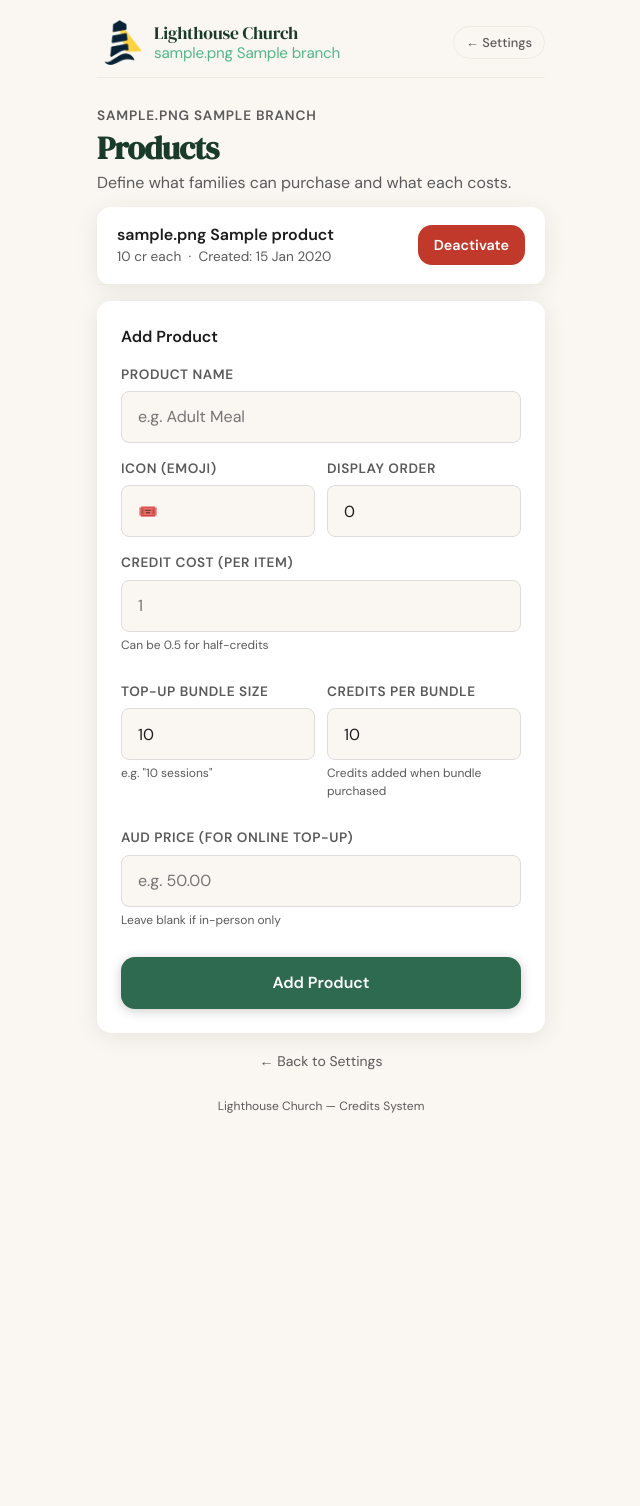
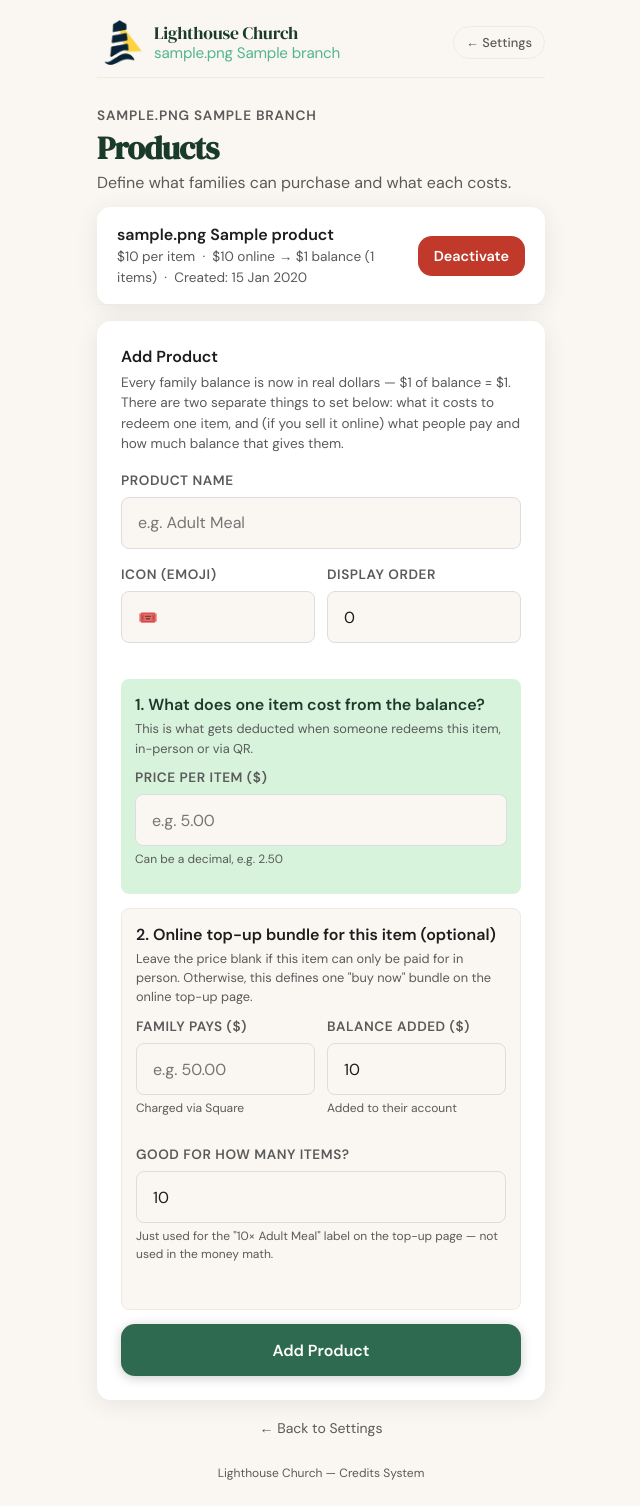
Before and after one commit to resolvedlogic-nsw/4pmdinners, a Django app: page /settings/branch/1/products/ in a window 1280 px wide. Shown: the whole page, without its empty margins (319-959 px from the left). Before the commit the page ends 1113 px from the top, so only its background shows below. Run offline with Django 5.2, Linux system fonts and the light colour scheme; a user stored in the database is signed in; tables that the repository leaves empty hold one stand-in row (values such as "Sample post").

Commit message:
immediate use

```diff
--- a/meals/views.py
+++ b/meals/views.py
@@ -45,6 +45,32 @@ def make_qr_svg(data: str) -> str:
 
 def _site_base_url(request):
     return f"{request.scheme}://{request.get_host()}"
+
+def _build_redeem_nonce_from_order(order):
+    """
+    Turn a completed 'redeem it now' top-up order into a QRCodeNonce, using
+    the same products/quantities the family just paid for. Idempotent: if a
+    nonce already exists for this order (e.g. the success page was reloaded),
+    that same nonce is returned instead of a new one.
+    """
+    existing = getattr(order, 'redemption_nonce', None)
+    if existing is not None:
+        return existing
+
+    product_list = []
+    for item in order.cart_data:
+        pid = item.get('product_id')
+        qty = int(item.get('quantity', 0))
+        if pid and qty > 0:
+            product_list.append({'id': pid, 'qty': qty})
+
+    return QRCodeNonce.objects.create(
+        family=order.family,
+        branch=order.branch,
+        credit_units=order.credits_to_add,
+        child_ids=product_list,
+        order=order,
+    )
 
 # ─────────────────────────────────────────────────────────────────────────────
 #  Home & Branch Index
@@ -334,7 +360,7 @@ def generate_qr(request, branch_slug):
             return redirect('branch_user_summary', branch_slug=branch_slug)
         total_cost = Decimal(count)
         if pocket.balance < total_cost:
-            messages.error(request, 'Insufficient credits in this programme pocket.')
+            messages.error(request, 'Insufficient balance in this programme pocket.')
             return redirect('branch_user_summary', branch_slug=branch_slug)
         nonce = QRCodeNonce.objects.create(family=family, branch=branch, credit_units=total_cost, child_ids=actual_ids)
     else:
@@ -352,7 +378,7 @@ def generate_qr(request, branch_slug):
             messages.error(request, 'Please select at least one item.')
             return redirect('branch_user_summary', branch_slug=branch_slug)
         if pocket.balance < total_cost:
-            messages.error(request, 'Insufficient credits in this programme pocket.')
+            messages.error(request, 'Insufficient balance in this programme pocket.')
             return redirect('branch_user_summary', branch_slug=branch_slug)
 
         product_list = [{'id': pid, 'qty': qty} for pid, qty in product_quantities.items()]
@@ -430,7 +456,8 @@ def topup_checkout(request, branch_slug):
                         total_aud     += line_aud
                         credits_to_add += line_credits
                         cart_items.append({
-                            'name':             f"{product.name} ({product.topup_bundle} credits)",
+                            'product_id':       product.id,
+                            'name':             f"{product.name} (${product.topup_credits} added)",
                             'quantity':         str(qty),
                             'unit_price_cents': int(product.price_aud * 100),
                         })
@@ -444,6 +471,11 @@ def topup_checkout(request, branch_slug):
 
     cart_summary = ', '.join(summary_parts)
 
+    # "Redeem immediately" only makes sense where redemption is itemised by
+    # product/quantity. Children's programmes redeem by picking a child, not
+    # by product, so that flow always goes back through the normal picker.
+    redeem_now = (request.POST.get('redeem_now') == 'yes') and not branch.is_children_programme
+
     order = SquarePaymentOrder.objects.create(
         family=family,
         branch=branch,
@@ -451,6 +483,7 @@ def topup_checkout(request, branch_slug):
         amount_aud=total_aud,
         cart_summary=cart_summary,
         cart_data=cart_items,
+        redeem_immediately=redeem_now,
     )
 
     base        = _site_base_url(request)
@@ -486,6 +519,8 @@ def topup_success(request, branch_slug):
     if order.status == 'completed':
         ctx = branch_ctx(branch)
         ctx.update({'family': family, 'order': order, 'pocket': get_pocket(family, branch), 'already_processed': True})
+        if order.redeem_immediately:
+            ctx['redeem_nonce'] = _build_redeem_nonce_from_order(order)
         return render(request, 'meals/topup_success.html', ctx)
 
     paid = verify_payment(order.square_order_id) if order.square_order_id else False
@@ -503,7 +538,7 @@ def topup_success(request, branch_slug):
             reason='online_topup',
             performed_by='square_online',
             notes=(f"Square online: {order.cart_summary} "
-                   f"(${order.amount_aud} AUD) → +{order.credits_to_add} credits"),
+                   f"(${order.amount_aud} AUD) → +${order.credits_to_add} balance"),
         )
         order.status       = 'completed'
         order.completed_at = timezone.now()
@@ -511,6 +546,8 @@ def topup_success(request, branch_slug):
 
         ctx = branch_ctx(branch)
         ctx.update({'family': family, 'order': order, 'pocket': pocket, 'already_processed': False})
+        if order.redeem_immediately:
+            ctx['redeem_nonce'] = _build_redeem_nonce_from_order(order)
         return render(request, 'meals/topup_success.html', ctx)
     else:
         ctx = branch_ctx(branch)
@@ -557,7 +594,7 @@ def topup_webhook(request, branch_slug):
                     reason='online_topup',
                     performed_by='square_online',
                     notes=(f"Square webhook: {order.cart_summary} "
-                           f"(${order.amount_aud} AUD) → +{order.credits_to_add} credits"),
+                           f"(${order.amount_aud} AUD) → +${order.credits_to_add} balance"),
                 )
                 order.status       = 'completed'
                 order.completed_at = timezone.now()
@@ -767,7 +804,7 @@ def kiosk_export_transactions(request, branch_slug):
     response = HttpResponse(content_type='text/csv')
     response['Content-Disposition'] = f'attachment; filename="{branch_slug}_transactions_{start_date}_to_{end_date}.csv"'
     writer = csv.writer(response)
-    writer.writerow(['Date/Time', 'Family', 'Credits (Delta)', 'Reason', 'Handled By', 'Notes'])
+    writer.writerow(['Date/Time', 'Family', 'Balance Change ($)', 'Reason', 'Handled By', 'Notes'])
 
     for t in txns:
         writer.writerow([
@@ -805,7 +842,7 @@ def api_redeem_qr(request, branch_slug):
     pocket = get_pocket(family, branch)
 
     if pocket.balance < nonce.credit_units:
-        return JsonResponse({'success': False, 'error': 'Insufficient credits.'})
+        return JsonResponse({'success': False, 'error': 'Insufficient balance.'})
 
     pocket.balance -= nonce.credit_units
     pocket.save(update_fields=['balance'])
@@ -880,7 +917,7 @@ def api_kiosk_deduct(request, branch_slug):
     if total_cost <= 0:
         return JsonResponse({'success': False, 'error': 'Nothing to deduct.'})
     if pocket.balance < total_cost:
-        return JsonResponse({'success': False, 'error': 'Insufficient credits.'})
+        return JsonResponse({'success': False, 'error': 'Insufficient balance.'})
 
     pocket.balance -= total_cost
     pocket.save(update_fields=['balance'])
--- a/templates/meals/index.html
+++ b/templates/meals/index.html
@@ -6,7 +6,7 @@
   <div class="animate-in" style="margin-bottom: 32px;">
     <div style="width:72px; height:72px; background:var(--green-pale); border-radius:50%; display:flex; align-items:center; justify-content:center; margin:0 auto 20px; font-size:2rem;">🍽️</div>
     <h1 style="margin-bottom:8px;">Welcome</h1>
-    <p style="font-size: 1rem; max-width: 280px; margin: 0 auto;">Manage your meal credits quickly and easily.</p>
+    <p style="font-size: 1rem; max-width: 280px; margin: 0 auto;">Manage your meal balance quickly and easily.</p>
   </div>
 
   <div class="animate-in delay-1" style="width:100%; max-width: 360px; display:flex; flex-direction:column; gap:12px;">
--- a/templates/meals/kiosk_manual.html
+++ b/templates/meals/kiosk_manual.html
@@ -42,7 +42,7 @@
       </div>
 
       {% if not is_free_programme %}
-      <span class="balance" style="font-weight:600; color:var(--green-deep);">{{ pocket.balance|floatformat:"-2" }} cr</span>
+      <span class="balance" style="font-weight:600; color:var(--green-deep);">${{ pocket.balance|floatformat:"-2" }}</span>
       {% endif %}
     </li>
     {% empty %}
--- a/templates/meals/kiosk_scanner.html
+++ b/templates/meals/kiosk_scanner.html
@@ -157,7 +157,7 @@ async function redeemQR(payload) {
     });
     const data = await res.json();
     if (data.success) {
-      let body = `${data.credits_deducted} credit${data.credits_deducted !== 1 ? 's' : ''} deducted.\nBalance: ${data.new_balance} credits.`;
+      let body = `$${data.credits_deducted} deducted.\nBalance: $${data.new_balance}.`;
       if (data.children_checked_in && data.children_checked_in.length) {
         body += `\n\nChecked in:\n${data.children_checked_in.join(', ')}`;
       }
--- a/templates/meals/qr_display.html
+++ b/templates/meals/qr_display.html
@@ -15,7 +15,7 @@
   {{ qr_svg|safe }}
 
   <div style="margin-top:16px; padding:12px; background:var(--green-pale); border-radius:var(--radius-sm);">
-    <strong style="font-size:1.1rem; color:var(--green-deep);">Using {{ nonce.credit_units|floatformat:"-2" }} credit{{ nonce.credit_units|floatformat:0|pluralize }}</strong>
+    <strong style="font-size:1.1rem; color:var(--green-deep);">Using ${{ nonce.credit_units|floatformat:"-2" }}</strong>
     {% if selected_children %}
       <div class="text-muted" style="font-size:0.875rem; margin-top:4px;">
         {% for child in selected_children %}{{ child.first_name }}{% if not forloop.last %}, {% endif %}{% endfor %}
--- a/templates/settings/products.html
+++ b/templates/settings/products.html
@@ -22,8 +22,11 @@
       {% if not product.is_active %}<span style="font-size:0.7rem; background:#999; color:#fff; padding:2px 6px; border-radius:4px; margin-left:8px;">INACTIVE</span>{% endif %}
     </div>
     <div class="text-muted" style="font-size:0.85rem;">
-      {{ product.credit_cost|floatformat:"-2" }} cr each &nbsp;·&nbsp;
-
+      ${{ product.credit_cost|floatformat:"-2" }} per item
+      {% if product.available_online %}
+        &nbsp;·&nbsp; ${{ product.price_aud|floatformat:"-2" }} online → ${{ product.topup_credits|floatformat:"-2" }} balance ({{ product.topup_bundle }} items)
+      {% endif %}
+      &nbsp;·&nbsp;
       {% if product.is_active %}
         <span title="Date Created">Created: {{ product.created_at|date:"d M Y" }}</span>
       {% else %}
@@ -45,8 +48,11 @@
 
 <!-- Add product form -->
 <div class="card animate-in delay-2">
-  <h3 style="margin-bottom:16px;">Add Product</h3>
-  <form method="post">
+  <h3 style="margin-bottom:4px;">Add Product</h3>
+  <p class="text-muted" style="font-size:0.85rem; margin-bottom:16px;">
+    Every family balance is now in real dollars — $1 of balance = $1. There are two separate things to set below: what it costs to redeem one item, and (if you sell it online) what people pay and how much balance that gives them.
+  </p>
+  <form method="post" id="product-form">
     {% csrf_token %}
 
     <div class="form-group">
@@ -65,33 +71,41 @@
       </div>
     </div>
 
-    <div style="display:flex; gap:12px;">
-      <div class="form-group" style="flex:1;">
-        <label>Credit Cost (per item)</label>
-        <input type="number" name="credit_cost" step="0.5" min="0" placeholder="1" required>
-        <p class="text-muted" style="font-size:0.75rem; margin-top:4px;">Can be 0.5 for half-credits</p>
+    <div style="margin:20px 0 14px; padding:14px; background:var(--green-pale); border-radius:8px;">
+      <div style="font-weight:700; color:var(--green-deep); margin-bottom:2px;">1. What does one item cost from the balance?</div>
+      <p class="text-muted" style="font-size:0.8rem; margin-bottom:10px;">This is what gets deducted when someone redeems this item, in-person or via QR.</p>
+      <div class="form-group" style="margin-bottom:0;">
+        <label>Price per item ($)</label>
+        <input type="number" name="credit_cost" id="f-cost" step="0.5" min="0" placeholder="e.g. 5.00" required>
+        <p class="text-muted" style="font-size:0.75rem; margin-top:4px;">Can be a decimal, e.g. 2.50</p>
       </div>
     </div>
 
-    <div style="display:flex; gap:12px;">
-      <div class="form-group" style="flex:1;">
-        <label>Top-up Bundle Size</label>
-        <input type="number" name="topup_bundle" min="1" placeholder="10" value="10">
-        <p class="text-muted" style="font-size:0.75rem; margin-top:4px;">e.g. "10 sessions"</p>
+    <div style="margin-bottom:14px; padding:14px; background:var(--cream); border-radius:8px; border:1px solid var(--cream-dark);">
+      <div style="font-weight:700; margin-bottom:2px;">2. Online top-up bundle for this item (optional)</div>
+      <p class="text-muted" style="font-size:0.8rem; margin-bottom:10px;">Leave the price blank if this item can only be paid for in person. Otherwise, this defines one "buy now" bundle on the online top-up page.</p>
+
+      <div style="display:flex; gap:12px;">
+        <div class="form-group" style="flex:1;">
+          <label>Family pays ($)</label>
+          <input type="number" name="price_aud" id="f-price" step="0.01" min="0" placeholder="e.g. 50.00">
+          <p class="text-muted" style="font-size:0.75rem; margin-top:4px;">Charged via Square</p>
+        </div>
+        <div class="form-group" style="flex:1;">
+          <label>Balance added ($)</label>
+          <input type="number" name="topup_credits" id="f-added" min="1" placeholder="e.g. 50" value="10">
+          <p class="text-muted" style="font-size:0.75rem; margin-top:4px;">Added to their account</p>
+        </div>
       </div>
-      <div class="form-group" style="flex:1;">
-        <label>Credits per Bundle</label>
-        <input type="number" name="topup_credits" min="1" placeholder="10" value="10">
-        <p class="text-muted" style="font-size:0.75rem; margin-top:4px;">Credits added when bundle purchased</p>
+      <div class="form-group" style="margin-bottom:0;">
+        <label>Good for how many items?</label>
+        <input type="number" name="topup_bundle" id="f-bundle" min="1" placeholder="e.g. 10" value="10">
+        <p class="text-muted" style="font-size:0.75rem; margin-top:4px;">Just used for the "10× Adult Meal" label on the top-up page — not used in the money math.</p>
       </div>
+
+      <div id="bundle-check" style="margin-top:12px; padding:10px; border-radius:6px; font-size:0.85rem; font-weight:600;"></div>
     </div>
-    <div style="display:flex; gap:12px;">
-      <div class="form-group" style="flex:1;">
-        <label>AUD Price (for Online Top-up)</label>
-        <input type="number" name="price_aud" step="0.01" min="0" placeholder="e.g. 50.00">
-        <p class="text-muted" style="font-size:0.75rem; margin-top:4px;">Leave blank if in-person only</p>
-      </div>
-    </div>
+
     <button type="submit" class="btn btn-primary">Add Product</button>
   </form>
 </div>
@@ -101,3 +115,30 @@
 </div>
 
 {% endblock %}
+
+{% block scripts %}
+<script>
+function checkBundleMath() {
+  const cost   = parseFloat(document.getElementById('f-cost').value)   || 0;
+  const added  = parseFloat(document.getElementById('f-added').value)  || 0;
+  const bundle = parseFloat(document.getElementById('f-bundle').value) || 0;
+  const box = document.getElementById('bundle-check');
+
+  if (!cost || !added || !bundle) { box.style.display = 'none'; return; }
+
+  const expected = cost * bundle;
+  box.style.display = 'block';
+
+  if (Math.abs(expected - added) < 0.01) {
+    box.style.background = '#e3f5e6'; box.style.color = 'var(--green-deep)';
+    box.textContent = `✓ Checks out: $${cost.toFixed(2)} × ${bundle} items = $${expected.toFixed(2)} balance added.`;
+  } else {
+    box.style.background = '#fdecea'; box.style.color = 'var(--danger)';
+    box.textContent = `⚠ Heads up: $${cost.toFixed(2)} × ${bundle} items = $${expected.toFixed(2)}, but you've set balance added to $${added.toFixed(2)}. That's fine if intentional (e.g. a bundle discount), otherwise double-check it.`;
+  }
+}
+['f-cost','f-added','f-bundle'].forEach(id => {
+  document.getElementById(id).addEventListener('input', checkBundleMath);
+});
+</script>
+{% endblock %}
```
Also changed, not shown: meals/models.py (+13 -0 lines), templates/meals/kiosk_family_detail.html (+19 -19 lines), templates/meals/topup_select.html (+36 -6 lines), templates/meals/topup_success.html (+28 -15 lines), templates/meals/user_summary.html (+13 -13 lines), meals/migrations/0002_squarepaymentorder_redeem_immediately.py (added), meals/migrations/0003_qrcodenonce_order.py (added), 1 other file.
